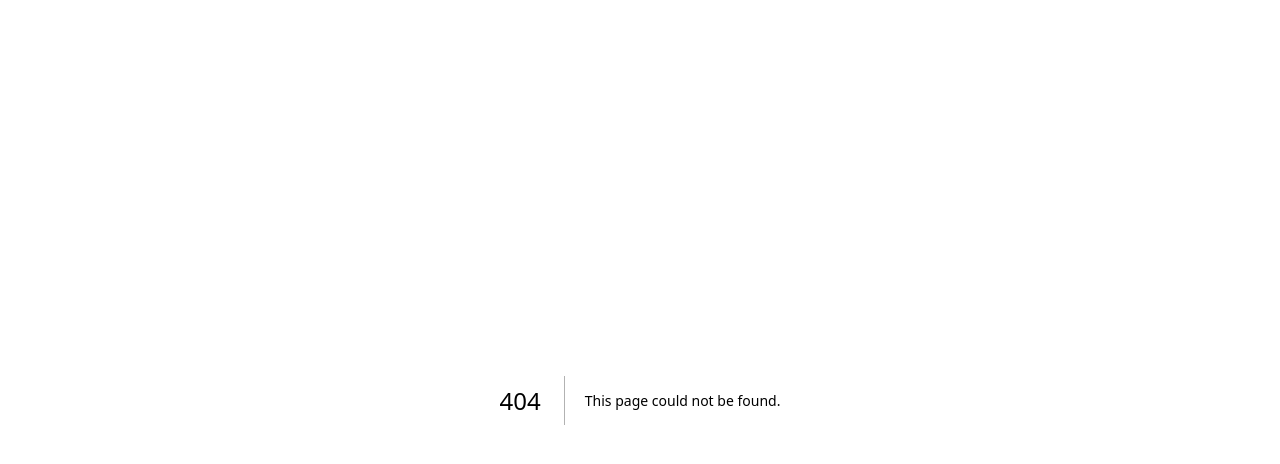
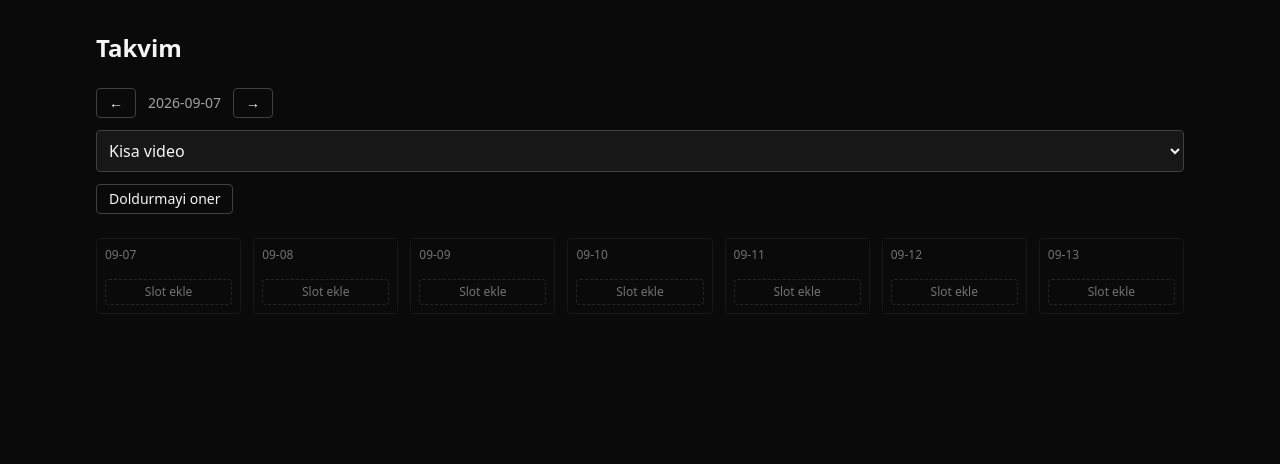
Before and after one commit to erendevelops/marketiyo, a Next.js app: page /calendar in a window 1280 px wide. Before the commit this address had no page. Shown: the top 464 px of the page. Built offline with nearby package versions, Linux system fonts and the light colour scheme.

Commit message:
feat: add calendar with slot planning and fill proposals

```diff
--- /dev/null
+++ b/app/api/calendar/route.ts
@@ -0,0 +1,25 @@
+import { NextResponse } from 'next/server';
+import { z } from 'zod';
+import { calendarSlotSchema } from '@/lib/schema';
+import { getStore } from '@/lib/server/store';
+
+export const runtime = 'nodejs';
+
+export async function GET() {
+  return NextResponse.json(await getStore().readCalendar());
+}
+
+const putSchema = z.array(calendarSlotSchema);
+
+export async function PUT(request: Request) {
+  const parsed = putSchema.safeParse(await request.json().catch(() => null));
+  if (!parsed.success) {
+    return NextResponse.json(
+      { error: parsed.error.issues.map((i) => `${i.path.join('.')}: ${i.message}`).join('; ') },
+      { status: 400 },
+    );
+  }
+
+  await getStore().writeCalendar(parsed.data);
+  return NextResponse.json(parsed.data);
+}
--- /dev/null
+++ b/app/calendar/page.tsx
@@ -0,0 +1,17 @@
+import { CalendarGrid } from '@/components/CalendarGrid';
+import { getStore } from '@/lib/server/store';
+
+export const dynamic = 'force-dynamic';
+
+export default async function CalendarPage() {
+  const store = getStore();
+  const [slots, ideas, settings] = await Promise.all([
+    store.readCalendar(),
+    store.readIdeas(),
+    store.readSettings(),
+  ]);
+
+  return (
+    <CalendarGrid initialSlots={slots} ideas={ideas} language={settings.interfaceLanguage} />
+  );
+}
--- /dev/null
+++ b/components/CalendarGrid.tsx
@@ -0,0 +1,229 @@
+'use client';
+
+import { useMemo, useState } from 'react';
+import { inputClass } from '@/components/fields';
+import { t } from '@/lib/i18n';
+import { proposeFill } from '@/lib/calendar/plan';
+import type { CalendarSlot, Idea, Language, Platform, SlotStatus } from '@/lib/schema';
+
+const PLATFORMS: Platform[] = ['short-video', 'x', 'linkedin', 'instagram-static'];
+const STATUS_CYCLE: SlotStatus[] = ['planned', 'ready', 'posted', 'skipped'];
+
+const PLATFORM_LABEL: Record<Platform, string> = {
+  'short-video': 'Kisa video',
+  x: 'X',
+  linkedin: 'LinkedIn',
+  'instagram-static': 'Instagram',
+};
+
+const STATUS_STYLE: Record<SlotStatus, string> = {
+  planned: 'border-neutral-800',
+  ready: 'border-emerald-800',
+  posted: 'border-sky-800 opacity-70',
+  skipped: 'border-neutral-900 opacity-40',
+};
+
+function startOfWeek(date: Date): Date {
+  const copy = new Date(date);
+  const day = (copy.getDay() + 6) % 7;
+  copy.setDate(copy.getDate() - day);
+  copy.setHours(0, 0, 0, 0);
+  return copy;
+}
+
+function isoDate(date: Date): string {
+  return `${date.getFullYear()}-${String(date.getMonth() + 1).padStart(2, '0')}-${String(
+    date.getDate(),
+  ).padStart(2, '0')}`;
+}
+
+type Props = {
+  initialSlots: CalendarSlot[];
+  ideas: Idea[];
+  language: Language;
+};
+
+export function CalendarGrid({ initialSlots, ideas, language }: Props) {
+  const dict = t(language);
+  const [slots, setSlots] = useState<CalendarSlot[]>(initialSlots);
+  const [weekStart, setWeekStart] = useState(() => startOfWeek(new Date()));
+  const [platform, setPlatform] = useState<Platform>('short-video');
+  const [message, setMessage] = useState<string | null>(null);
+  const [busy, setBusy] = useState(false);
+
+  const days = useMemo(
+    () =>
+      Array.from({ length: 7 }, (_, offset) => {
+        const date = new Date(weekStart);
+        date.setDate(date.getDate() + offset);
+        return isoDate(date);
+      }),
+    [weekStart],
+  );
+
+  const hookById = useMemo(
+    () => new Map(ideas.map((idea) => [idea.id, idea.hook])),
+    [ideas],
+  );
+
+  async function persist(next: CalendarSlot[]) {
+    const previous = slots;
+    setSlots(next);
+    setBusy(true);
+
+    const response = await fetch('/api/calendar', { method: 'PUT', body: JSON.stringify(next) });
+    if (!response.ok) {
+      setSlots(previous);
+      setMessage(dict.errorGeneric);
+    }
+    setBusy(false);
+  }
+
+  function addSlot(date: string) {
+    void persist([
+      ...slots,
+      {
+        id: `${date}-${platform}-${Date.now()}`,
+        date,
+        platform,
+        ideaId: null,
+        status: 'planned',
+        note: '',
+      },
+    ]);
+  }
+
+  function cycleStatus(id: string) {
+    void persist(
+      slots.map((slot) =>
+        slot.id === id
+          ? {
+              ...slot,
+              status:
+                STATUS_CYCLE[(STATUS_CYCLE.indexOf(slot.status) + 1) % STATUS_CYCLE.length],
+            }
+          : slot,
+      ),
+    );
+  }
+
+  function clearSlot(id: string) {
+    void persist(slots.map((slot) => (slot.id === id ? { ...slot, ideaId: null } : slot)));
+  }
+
+  function propose() {
+    const filled = proposeFill({ slots, ideas });
+    const added = filled.filter((slot, index) => slot.ideaId !== slots[index].ideaId).length;
+    if (added === 0) {
+      setMessage(dict.ideasEmpty);
+      return;
+    }
+    void persist(filled);
+    setMessage(String(added));
+  }
+
+  function shiftWeek(direction: -1 | 1) {
+    const next = new Date(weekStart);
+    next.setDate(next.getDate() + direction * 7);
+    setWeekStart(next);
+  }
+
+  return (
+    <main className="mx-auto max-w-6xl p-8">
+      <h1 className="mb-6 text-2xl font-semibold">{dict.calendarTitle}</h1>
+
+      <div className="mb-6 flex flex-wrap items-center gap-3">
+        <button
+          type="button"
+          className="rounded border border-neutral-700 px-3 py-1 text-sm"
+          onClick={() => shiftWeek(-1)}
+        >
+          &larr;
+        </button>
+        <span className="text-sm text-neutral-400">{days[0]}</span>
+        <button
+          type="button"
+          className="rounded border border-neutral-700 px-3 py-1 text-sm"
+          onClick={() => shiftWeek(1)}
+        >
+          &rarr;
+        </button>
+
+        <select
+          aria-label={dict.brandPlatforms}
+          className={`${inputClass} w-auto`}
+          value={platform}
+          onChange={(event) => setPlatform(event.target.value as Platform)}
+        >
+          {PLATFORMS.map((item) => (
+            <option key={item} value={item}>
+              {PLATFORM_LABEL[item]}
+            </option>
+          ))}
+        </select>
+
+        <button
+          type="button"
+          onClick={propose}
+          disabled={busy}
+          className="rounded border border-neutral-700 px-3 py-1 text-sm disabled:opacity-40"
+        >
+          {dict.calendarPropose}
+        </button>
+
+        {message && <span className="text-sm text-neutral-400">{message}</span>}
+      </div>
+
+      <div className="grid gap-3 md:grid-cols-7">
+        {days.map((date) => (
+          <div key={date} className="rounded border border-neutral-900 p-2">
+            <p className="mb-2 text-xs text-neutral-500">{date.slice(5)}</p>
+
+            <div className="space-y-2">
+              {slots
+                .filter((slot) => slot.date === date)
+                .map((slot) => (
+                  <div key={slot.id} className={`rounded border p-2 ${STATUS_STYLE[slot.status]}`}>
+                    <p className="mb-1 text-xs text-neutral-500">
+                      {PLATFORM_LABEL[slot.platform]}
+                    </p>
+                    <p className="mb-2 text-sm leading-snug">
+                      {slot.ideaId
+                        ? (hookById.get(slot.ideaId) ?? slot.ideaId)
+                        : dict.calendarEmptySlot}
+                    </p>
+                    <div className="flex gap-1">
+                      <button
+                        type="button"
+                        className="rounded border border-neutral-800 px-2 py-0.5 text-xs text-neutral-400"
+                        onClick={() => cycleStatus(slot.id)}
+                      >
+                        {slot.status}
+                      </button>
+                      {slot.ideaId && (
+                        <button
+                          type="button"
+                          className="rounded border border-neutral-800 px-2 py-0.5 text-xs text-neutral-400"
+                          onClick={() => clearSlot(slot.id)}
+                        >
+                          {dict.calendarClear}
+                        </button>
+                      )}
+                    </div>
+                  </div>
+                ))}
+            </div>
+
+            <button
+              type="button"
+              className="mt-2 w-full rounded border border-dashed border-neutral-800 py-1 text-xs text-neutral-500"
+              onClick={() => addSlot(date)}
+            >
+              {dict.calendarAddSlot}
+            </button>
+          </div>
+        ))}
+      </div>
+    </main>
+  );
+}
--- /dev/null
+++ b/lib/calendar/plan.ts
@@ -0,0 +1,28 @@
+import type { CalendarSlot, Idea } from '@/lib/schema';
+
+const ELIGIBLE: Idea['status'][] = ['kept', 'expanded'];
+
+/** Fills empty slots with unscheduled ideas. Expanded ideas win over merely kept ones. */
+export function proposeFill(input: { slots: CalendarSlot[]; ideas: Idea[] }): CalendarSlot[] {
+  const taken = new Set(
+    input.slots.map((slot) => slot.ideaId).filter((id): id is string => id !== null),
+  );
+
+  const rank = (idea: Idea) => (idea.status === 'expanded' ? 0 : 1);
+
+  const eligible = input.ideas
+    .filter((idea) => ELIGIBLE.includes(idea.status))
+    .filter((idea) => !taken.has(idea.id))
+    .sort((a, b) => (rank(a) === rank(b) ? b.score - a.score : rank(a) - rank(b)));
+
+  return input.slots.map((slot) => {
+    if (slot.ideaId) return slot;
+
+    const index = eligible.findIndex((idea) => idea.platform === slot.platform);
+    if (index === -1) return slot;
+
+    const [chosen] = eligible.splice(index, 1);
+    taken.add(chosen.id);
+    return { ...slot, ideaId: chosen.id };
+  });
+}
```
Also changed, not shown: 1 other file (tests, documents, lock files or other folders).
